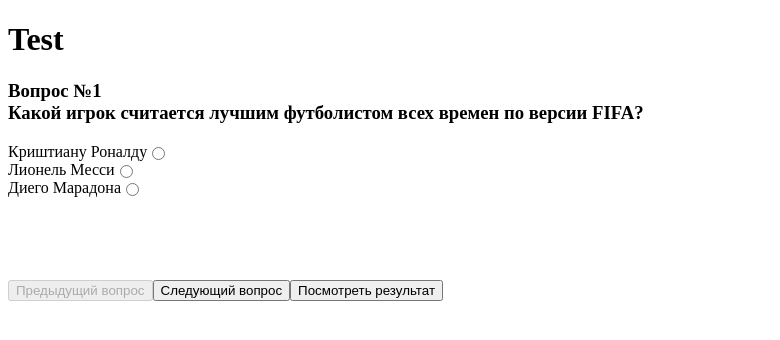
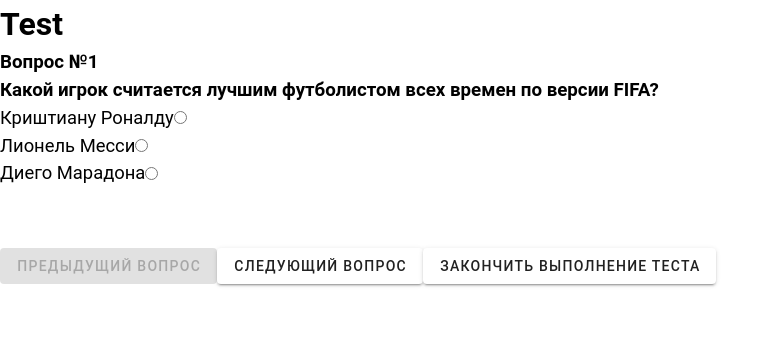
Before and after one commit to andrronov/tests-page, a Vue app: page / in a window 1280 px wide. Shown: the top 340 px of the page, without its empty margins (0-780 px from the left). Built offline with nearby package versions, Linux system fonts and the light colour scheme.

Commit message:
Vuetify connect and work

```diff
--- a/package.json
+++ b/package.json
@@ -9,10 +9,13 @@
     "preview": "vite preview"
   },
   "dependencies": {
+    "@mdi/font": "^7.3.67",
     "vue": "^3.3.4"
   },
   "devDependencies": {
     "@vitejs/plugin-vue": "^4.2.3",
-    "vite": "^4.4.5"
+    "vite": "^4.4.5",
+    "vite-plugin-vuetify": "^1.0.2",
+    "vuetify": "^3.4.1"
   }
 }
--- a/src/components/FootbalTestComponent.vue
+++ b/src/components/FootbalTestComponent.vue
@@ -1,20 +1,31 @@
+<!-- USING VUETIFY -->
 <template>
   <h1>Test</h1>
   <div v-if="showTest" class="content_test">
     <h3>Вопрос №{{questionId + 1}}<br>{{test[questionId].question}}</h3>
     <div class="test_inputs">
     <label v-for="(variant, index) in test[questionId].variants" :key="index" class="answer" >
-      {{variant}}
+      <p class="input_question">{{variant}}</p>
       <input v-model="userAnswer" type="radio" id="answer_1" name="answer" :value="index + 1" />
     </label>
     </div>
   </div>
   <p v-if="!showTest">Правильных ответов: {{ rightUserAnswers }}</p>
   <div v-if="showTest" class="test_buttons">
-    <button :disabled="questionId <= 0" @click="changeQuestion('previous')">Предыдущий вопрос</button>
-    <button :disabled="questionId===this.test.length - 1" @click="changeQuestion('next')">Следующий вопрос</button>
-    <button @click="endTest">Посмотреть результат</button>
+    <v-btn :disabled="questionId <= 0" @click="changeQuestion('previous')">Предыдущий вопрос</v-btn>
+    <v-btn :disabled="questionId===this.test.length - 1" @click="changeQuestion('next')">Следующий вопрос</v-btn>
+    <v-btn @click="endTest">Закончить выполнение теста</v-btn>
   </div>
+
+  <!-- <v-pagination v-model="questionId" :length="test.length"></v-pagination> -->
+
+  <v-snackbar v-model="snackbar" vertical>
+    <div class="text-subtitle-1 pb-2">Тест пройден!</div>
+    <p>Спасибо за прохождение теста!</p>
+    <template v-slot:actions>
+      <v-btn color="indigo" variant="text" @click="snackbar = false">Close</v-btn>
+    </template>
+  </v-snackbar>
 </template>
 
 <script>
@@ -29,24 +40,20 @@
       test: footballTest,
       userAnswer: null,
       rightUserAnswers: 0,
+      snackbar: false,
     }
   },
   methods: {
-    aaa(){
-      footballTest.forEach(element => {
-        console.log(element)
-      });
-     console.log(this.test.length);
-    },
-    wtiteAnswer(){
+    writeAnswer(){
       if(this.userAnswer == this.test[this.questionId].rightAnswerIdx){
         this.rightUserAnswers++;
       }else{
         console.log('answer is wrong')
       }
+      this.userAnswer = 0;
     },
     changeQuestion(data){
-      this.wtiteAnswer();
+      this.writeAnswer();
       if(data == 'previous'){
         this.questionId--;
       } else if(data == 'next'){
@@ -56,12 +63,11 @@
       }
     },
     endTest(){
+      this.writeAnswer();
+      this.snackbar = true;
       this.showTest = !this.showTest
     }
   },
-  mounted(){
-    this.aaa();
-  }
 };
 </script>
 
@@ -78,4 +84,8 @@
   display: flex;
   flex-direction: column;
 }
+.input_question{
+  font-size: 1.15rem;
+  font-weight: 400;
+}
 </style>
--- a/src/main.js
+++ b/src/main.js
@@ -1,4 +1,15 @@
 import { createApp } from 'vue'
 import App from './App.vue'
 
-createApp(App).mount('#app')
+// Vuetify
+import 'vuetify/styles'
+import { createVuetify } from 'vuetify'
+import * as components from 'vuetify/components'
+import * as directives from 'vuetify/directives'
+
+const vuetify = createVuetify({
+   components,
+   directives,
+ })
+
+createApp(App).use(vuetify).mount('#app')
--- a/src/tests/football_test.json
+++ b/src/tests/football_test.json
@@ -10,7 +10,7 @@
      "rightAnswerIdx": "3"
    },
    {
-     "question": "Как называется вратарь, играющий за футбольную сборную Испании?",
+     "question": "Как называется основной вратарь, играющий в данный момент за футбольную сборную Испании?",
      "variants": ["Давид Де Хеа", "Вальдес", "Кепа Аррисабалага"],
      "rightAnswerIdx": "1"
    },
@@ -22,10 +22,10 @@
    {
      "variants": ["Йоахим Лев", "Оливер Кан", "Юрген Клопп"],
      "question": "Как называется тренер, который возглавлял сборную Германии на Чемпионате мира по футболу-2014?",
-     "rightAnswerIdx": "3"
+     "rightAnswerIdx": "1"
    },
    {
-     "question": "Какое количество игроков составляет футбольная команда?",
+     "question": "Какое количество игроков составляет стартовый состав футбольной команды?",
      "variants": ["10", "11", "3"],
      "rightAnswerIdx": "2"
    },
```
Also changed, not shown: 1 other file (tests, documents, lock files or other folders).
